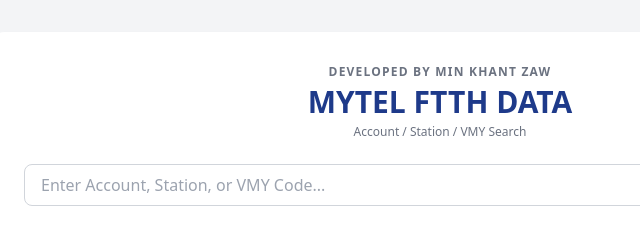
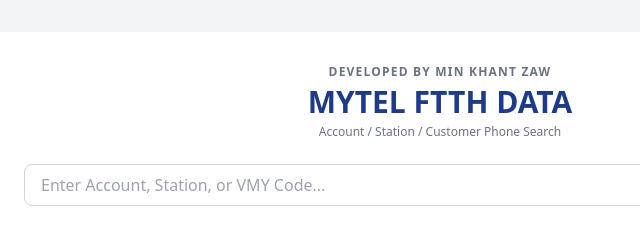
Before and after one commit to zee68627-dot/mytel_gftth_search, a website: page index.html in a window 1280 px wide. Shown: the top 240 px of the page, 200-840 px from the left. Drawn offline with nearby package versions, Linux system fonts and the light colour scheme.

Commit message:
Update index.html

```diff
--- a/index.html
+++ b/index.html
@@ -3,7 +3,7 @@
 <head>
   <meta charset="UTF-8">
   <meta name="viewport" content="width=device-width, initial-scale=1.0">
-  <title>MYTEL FTTH DATA SEARCH</title>
+  <title>MYTEL FTTH CUSTOMER SEARCH</title>
   <script src="https://cdn.tailwindcss.com"></script>
 </head>
 <body class="bg-gray-100 min-h-screen p-4 md:p-8">
@@ -13,7 +13,7 @@
     <div class="text-center mb-6">
       <p class="text-xs font-bold text-gray-500 uppercase tracking-widest">DEVELOPED BY MIN KHANT ZAW</p>
       <h1 class="text-2xl md:text-3xl font-extrabold text-blue-900 mt-1">MYTEL FTTH DATA</h1>
-      <p class="text-xs text-gray-500 mt-1">Account / Station / VMY Search</p>
+      <p class="text-xs text-gray-500 mt-1">Account / Station / Customer Phone Search</p>
     </div>
 
     <!-- Search Form -->
```
